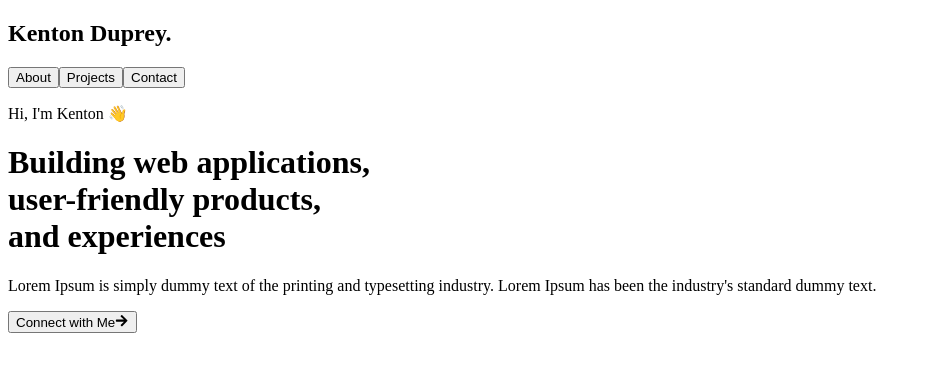
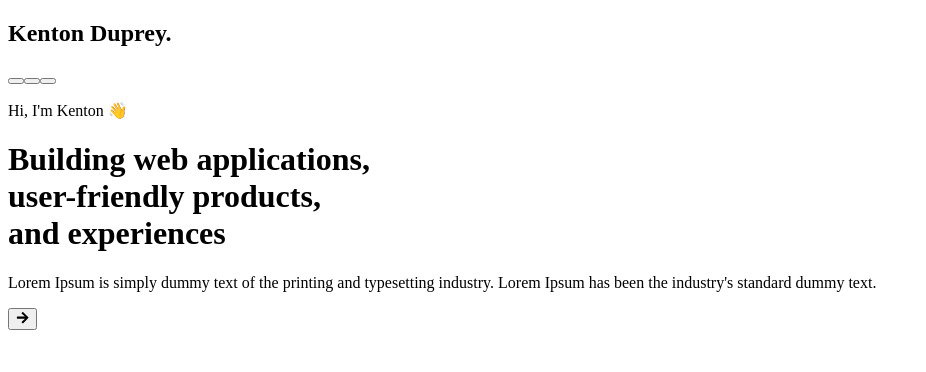
Before and after one commit to kduprey/kentonduprey-site, a Next.js app: page / in a window 1280 px wide. Shown: the top 372 px of the page, without its empty margins (0-926 px from the left). Built offline with nearby package versions, Linux system fonts and the light colour scheme.

Commit message:
removing text prop, and adding attributes prop to button

```diff
--- a/pages/components/Button.js
+++ b/pages/components/Button.js
@@ -1,12 +1,12 @@
-const Button = ({ className, text, children }) => {
+const Button = ({ className, children, ...attributes }) => {
 	return (
 		<button
 			className={
 				className +
 				" flex flex-row justify-evenly m-1 font-display text-teal-600 items-center bg-teal-100 border-0 py-1 px-3 focus:outline-none hover:bg-teal-200 rounded text-base"
 			}
+			{...attributes}
 		>
-			{text}
 			{children ? children : null}
 		</button>
 	);
```
